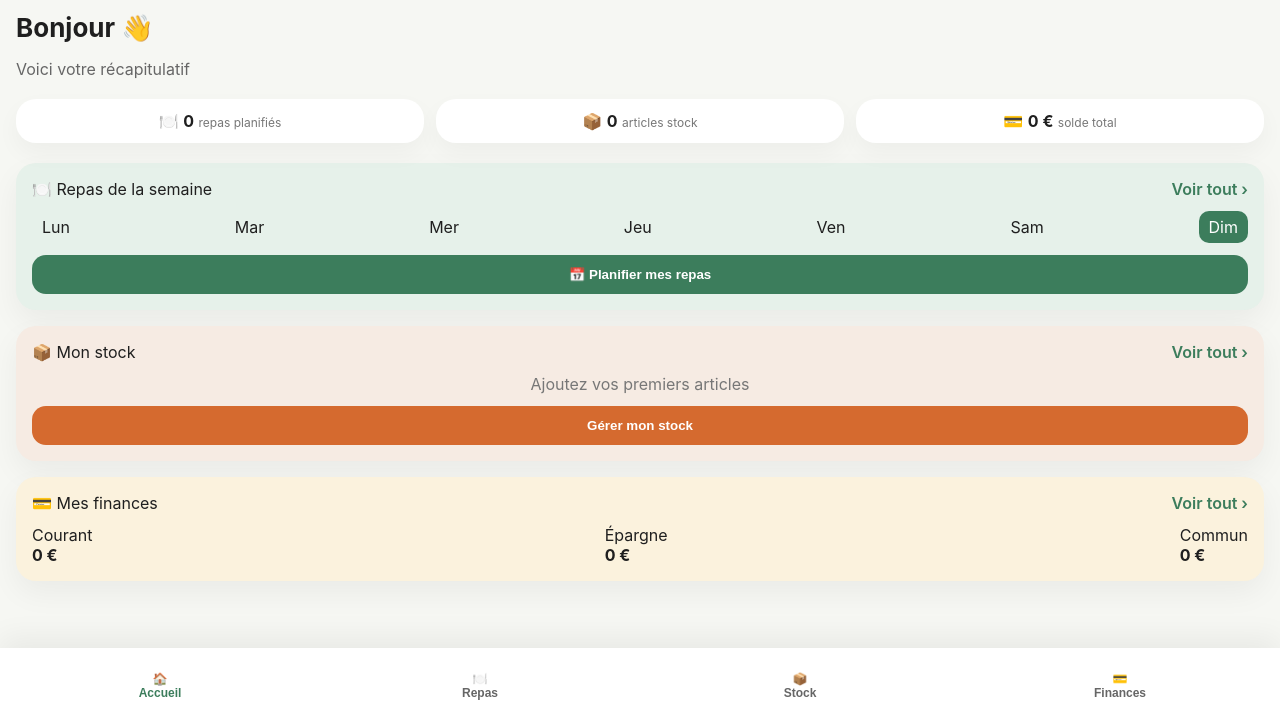
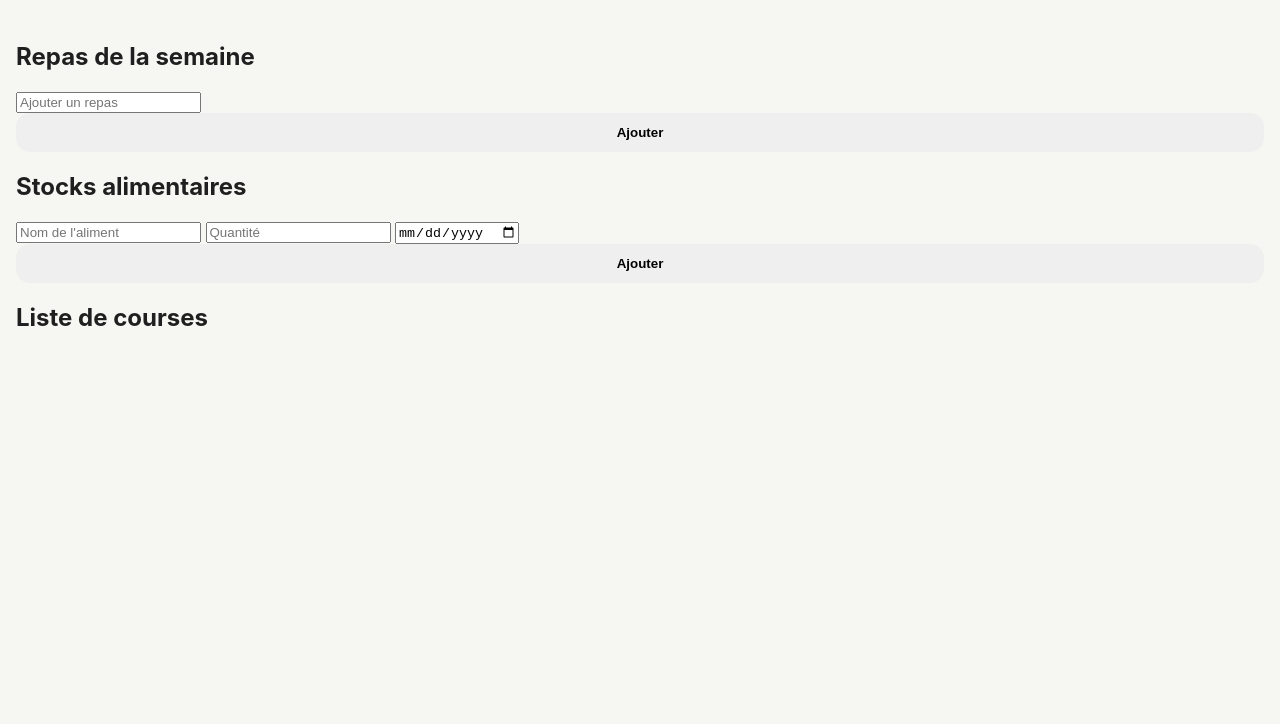
Before and after one commit to James3260/maison-pwa, a plain HTML site: page index.html in a window 1280 px wide. Shown: the part 76-800 px from the top of the page. Drawn offline with Linux system fonts and the light colour scheme.

Commit message:
Update index.html

```diff
--- a/index.html
+++ b/index.html
@@ -1,152 +1,40 @@
 <!DOCTYPE html>
 <html lang="fr">
 <head>
-  <meta charset="UTF-8" />
-  <meta name="viewport" content="width=device-width, initial-scale=1.0" />
-  <title>Maison</title>
-
-  <link rel="manifest" href="manifest.json" />
-  <link rel="stylesheet" href="style.css" />
+  <meta charset="UTF-8">
+  <meta name="viewport" content="width=device-width, initial-scale=1.0">
+  <title>Gestion Maison</title>
+  <link rel="stylesheet" href="style.css">
+  <link rel="manifest" href="manifest.json">
 </head>
-
 <body>
-
-<header class="top-header">
-  <div class="top-left">
-    <div class="app-icon">🏠</div>
-    <div>
-      <div class="greeting">Bon après-midi</div>
-      <div class="date">Dimanche</div>
-    </div>
-  </div>
+  <header>
+    <h1>Gestion Maison</h1>
   </header>
-
   <main>
-
-  <!-- ACCUEIL -->
-  <section class="page active" id="home">
-
-    <h1 class="title">Bonjour 👋</h1>
-    <p class="subtitle">Voici votre récapitulatif</p>
-
-    <div class="stats">
-      <div class="stat-card">
-        🍽️
-        <strong>0</strong>
-        <span>repas planifiés</span>
-      </div>
-      <div class="stat-card">
-        📦
-        <strong>0</strong>
-        <span>articles stock</span>
-      </div>
-      <div class="stat-card">
-        💳
-        <strong>0 €</strong>
-        <span>solde total</span>
-      </div>
-    </div>
-
-    <div class="card green">
-      <div class="card-header">
-        <span>🍽️ Repas de la semaine</span>
-        <span class="link">Voir tout ›</span>
-      </div>
-
-      <div class="week-preview">
-        <div>Lun</div><div>Mar</div><div>Mer</div>
-        <div>Jeu</div><div>Ven</div><div>Sam</div>
-        <div class="active-day">Dim</div>
-      </div>
-
-      <button class="primary">📅 Planifier mes repas</button>
-    </div>
-
-    <div class="card orange">
-      <div class="card-header">
-        <span>📦 Mon stock</span>
-        <span class="link">Voir tout ›</span>
-      </div>
-
-      <p class="empty">Ajoutez vos premiers articles</p>
-      <button class="secondary">Gérer mon stock</button>
-    </div>
-
-    <div class="card yellow">
-      <div class="card-header">
-        <span>💳 Mes finances</span>
-        <span class="link">Voir tout ›</span>
-      </div>
-
-      <div class="finance">
-        <div>Courant<br><strong>0 €</strong></div>
-        <div>Épargne<br><strong>0 €</strong></div>
-        <div>Commun<br><strong>0 €</strong></div>
-      </div>
-    </div>
-
+    <section id="repas">
+      <h2>Repas de la semaine</h2>
+      <ul id="liste-repas"></ul>
+      <form id="ajout-repas">
+        <input type="text" id="nouveau-repas" placeholder="Ajouter un repas" required>
+        <button type="submit">Ajouter</button>
+      </form>
     </section>
-
-  <!-- REPAS -->
-  <section class="page" id="meals">
-    <h1 class="title">Repas</h1>
-    <p class="subtitle">Planifiez vos repas de la semaine</p>
-
-    <div class="card">
-      <div class="week-nav">
-        ‹ Semaine en cours ›
-      </div>
-
-      <div class="meal-day">
-        <strong>Lundi</strong>
-        <div class="meal-slot">☀️ Midi · + Ajouter</div>
-        <div class="meal-slot">🌙 Soir · + Ajouter</div>
-      </div>
-
-      <div class="meal-day">
-        <strong>Mardi</strong>
-        <div class="meal-slot">☀️ Midi · + Ajouter</div>
-        <div class="meal-slot">🌙 Soir · + Ajouter</div>
-      </div>
-
-    </div>
+    <section id="stocks">
+      <h2>Stocks alimentaires</h2>
+      <ul id="liste-stocks"></ul>
+      <form id="ajout-stock">
+        <input type="text" id="nouvel-aliment" placeholder="Nom de l'aliment" required>
+        <input type="number" id="quantite" placeholder="Quantité" required>
+        <input type="date" id="peremption" placeholder="Date de péremption">
+        <button type="submit">Ajouter</button>
+      </form>
     </section>
-
-  <!-- STOCK -->
-  <section class="page" id="stock">
-    <h1 class="title">Stock</h1>
-    <p class="subtitle">Suivi de vos produits</p>
-
-    <div class="card">
-      <p class="empty">Aucun article pour le moment</p>
-    </div>
+    <section id="courses">
+      <h2>Liste de courses</h2>
+      <ul id="liste-courses"></ul>
     </section>
-
-  <!-- FINANCES -->
-  <section class="page" id="finance">
-    <h1 class="title">Finances</h1>
-    <p class="subtitle">À venir</p>
-
-    <div class="card">
-      <p class="empty">Module en préparation</p>
-    </div>
-  </section>
-
   </main>
-
-<nav class="bottom-nav">
-  <button onclick="go('home', this)" class="active">🏠<span>Accueil</span></button>
-  <button onclick="go('meals', this)">🍽️<span>Repas</span></button>
-  <button onclick="go('stock', this)">📦<span>Stock</span></button>
-  <button onclick="go('finance', this)">💳<span>Finances</span></button>
-</nav>
-
   <script src="app.js"></script>
-<script>
-  if ('serviceWorker' in navigator) {
-    navigator.serviceWorker.register('service-worker.js');
-  }
-</script>
-
 </body>
 </html>
```
Lines whose indentation alone changed are shown as unchanged.
